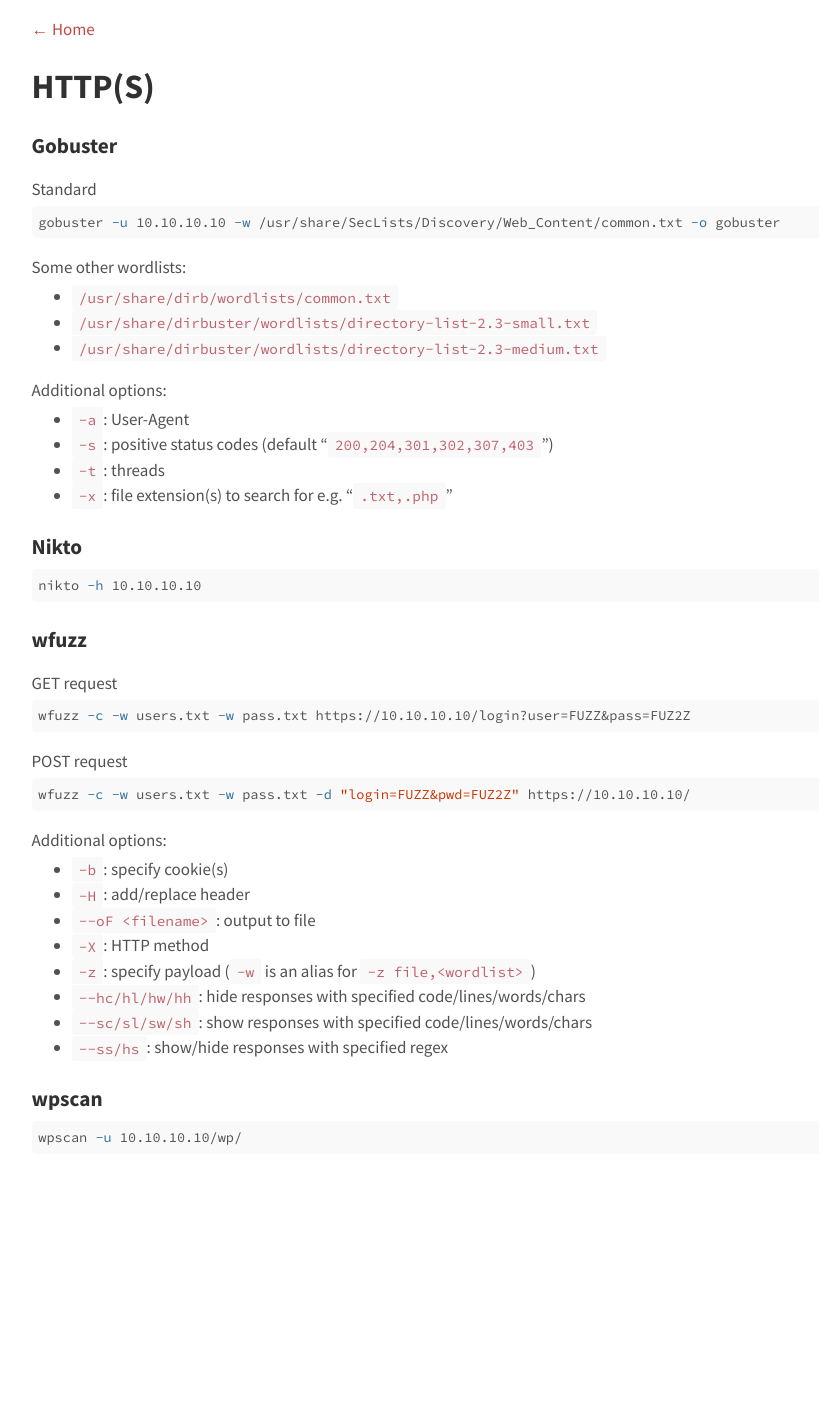
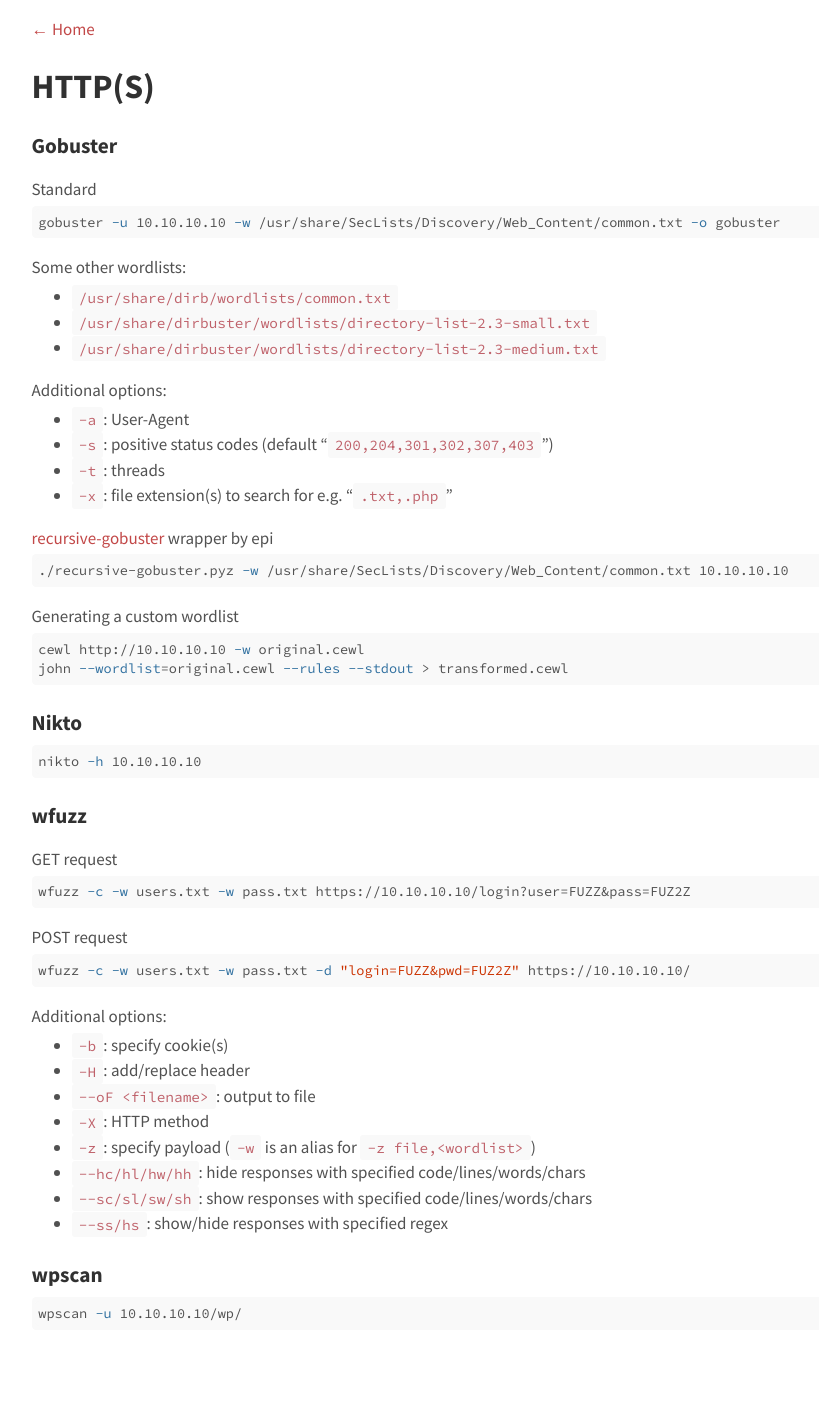
Before and after one commit to agrzeslak/cheatsheet, a Jekyll site: the page built from _topics/http.md, in a window 1280 px wide. Shown: the whole page, without its empty margins (209-1028 px from the left). Built offline with Jekyll 4.4.1, drawn with Linux system fonts in a browser that asks for light colours; before the commit the page ends 1239 px from its top, so only the background shows below that.

Commit message:
Added cewl custom wordlist generation

````diff
--- a/_topics/http.md
+++ b/_topics/http.md
@@ -32,14 +32,23 @@ Additional options:
 - `-t`: threads
 - `-x`: file extension(s) to search for e.g. "`.txt,.php`"
 
+[recursive-gobuster](https://github.com/epi052/recursive-gobuster) wrapper by epi
+```shell
+./recursive-gobuster.pyz -w /usr/share/SecLists/Discovery/Web_Content/common.txt 10.10.10.10
+```
+
+Generating a custom wordlist
+```shell
+cewl http://10.10.10.10 -w original.cewl
+john --wordlist=original.cewl --rules --stdout > transformed.cewl
+```
+
 ### Nikto
-
 ```shell
 nikto -h 10.10.10.10
 ```
 
 ### wfuzz
-
 GET request
 
 ```shell
````
